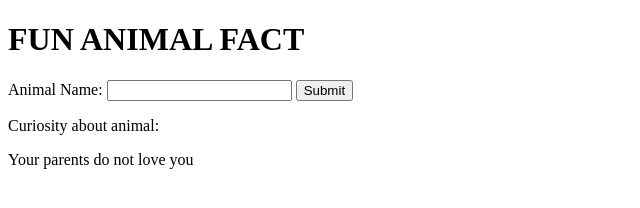
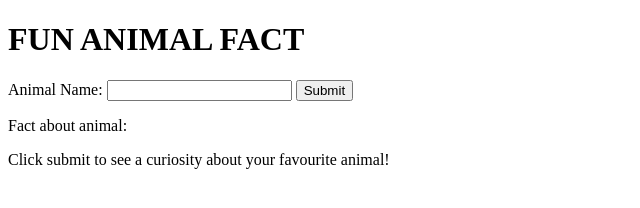
Before and after one commit to PorthoGamesBR/fun-animal-facts, a plain HTML site: page index.html in a window 1280 px wide. Shown: the whole page, without its empty margins (0-640 px from the left). Drawn offline with Linux system fonts and the light colour scheme.

Commit message:
Small changes to text in html

```diff
--- a/index.html
+++ b/index.html
@@ -16,8 +16,8 @@
             </form>
         </div>
         <div class="awnser">
-            <p>Curiosity about <span id="animal-name-text">animal</span>: </p>
-            <p id="animal-fact">Your parents do not love you</p>
+            <p>Fact about <span id="animal-name-text">animal</span>: </p>
+            <p id="animal-fact">Click submit to see a curiosity about your favourite animal!</p>
         </div>
     </body>
 </html>
```
